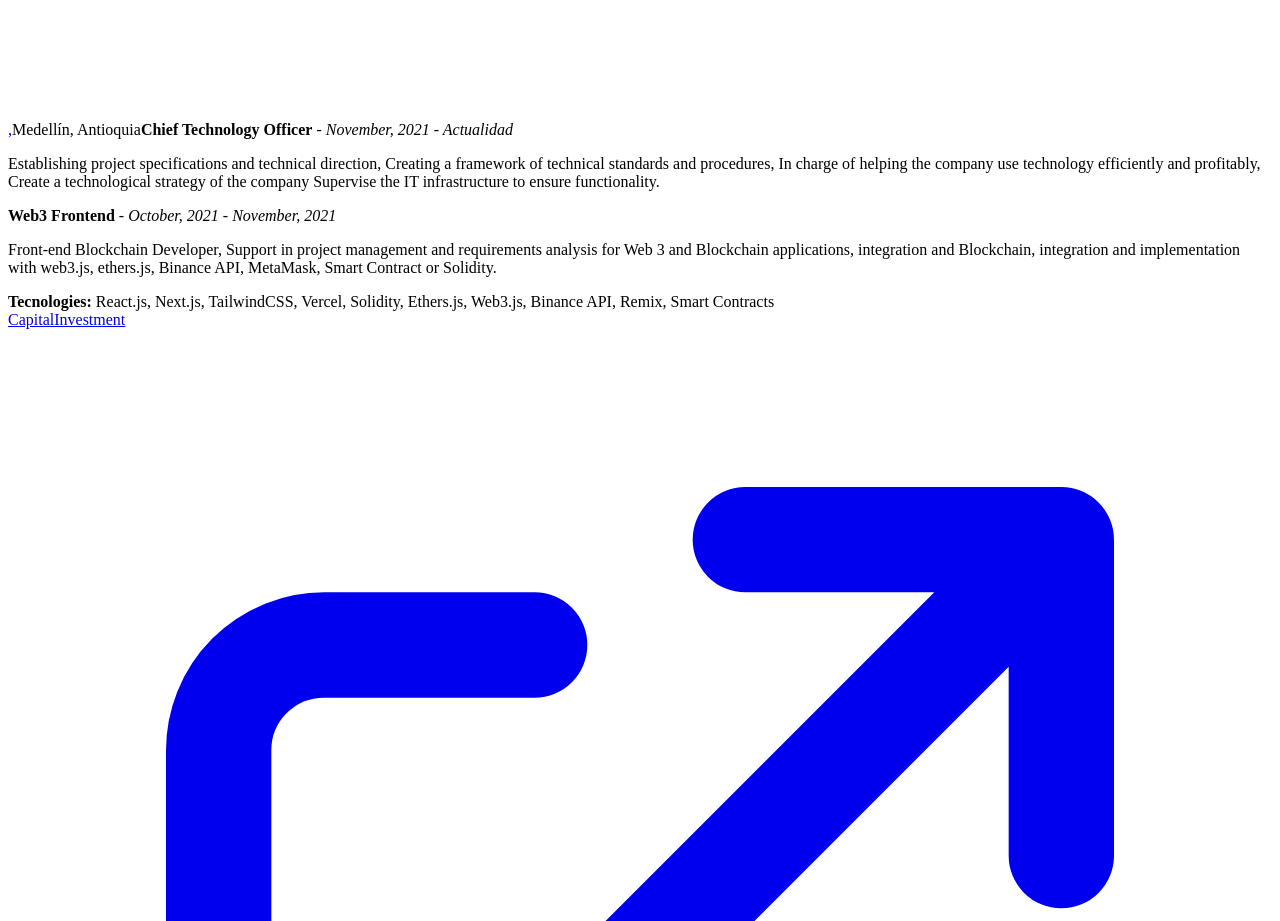
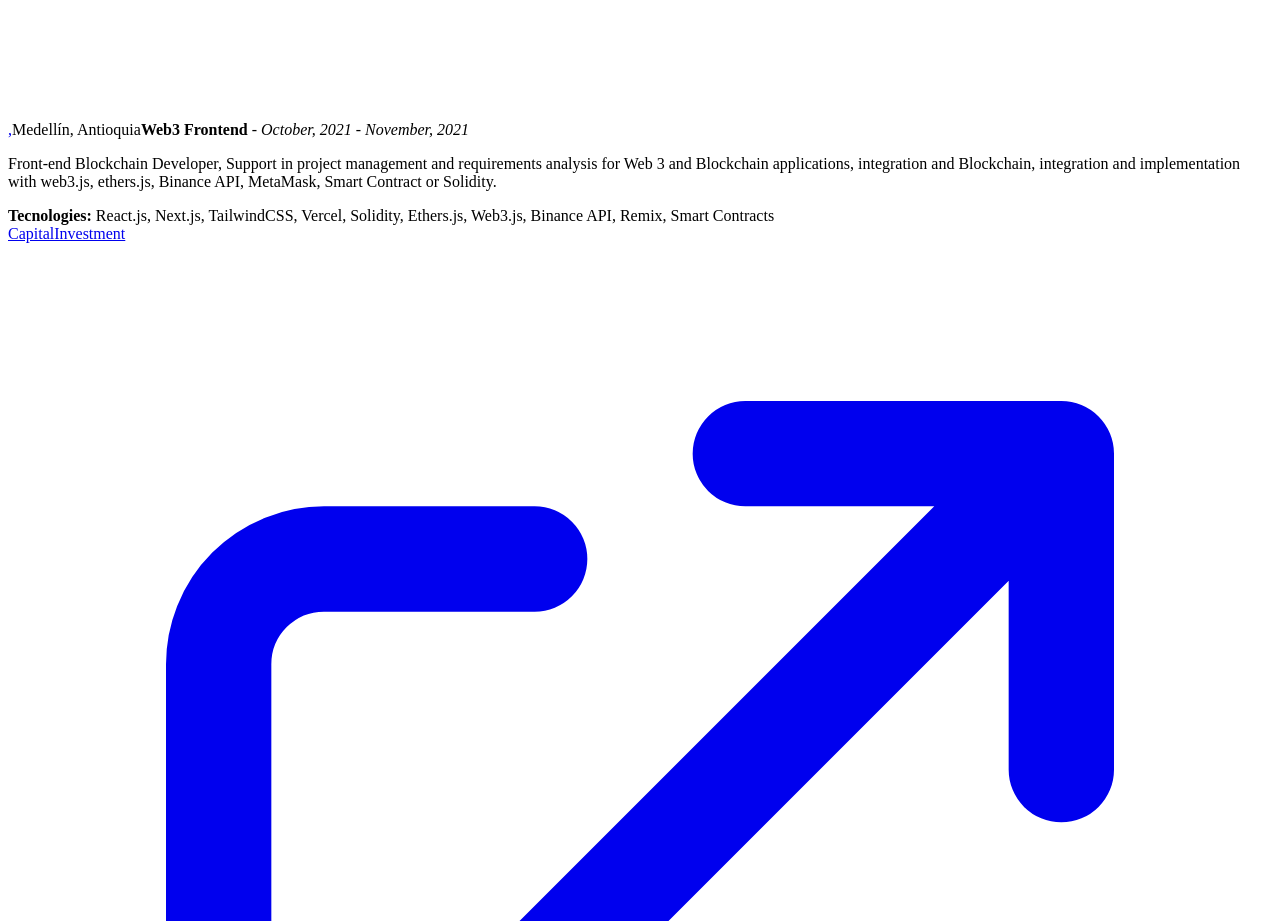
Before and after one commit to perezjair94/portfolio, a Next.js app: page / in a window 1280 px wide. Shown: the part 3020-3941 px from the top of the page. Built offline with nearby package versions, Linux system fonts and the light colour scheme.

Commit message:
refactor: remove last job title on capital investment expirience

```diff
--- a/pages/index.jsx
+++ b/pages/index.jsx
@@ -146,7 +146,7 @@ function Home() {
             <span className="text-base lg:text-lg font-light inline-block text-gray-600 my-2">
               Medellín, Antioquia
             </span>
-            <span className="text-base lg:text-lg block md:inline-block">
+            {/* <span className="text-base lg:text-lg block md:inline-block">
               <b className="font-semibold">Chief Technology Officer</b> -{" "}
               <i>November, 2021 - Actualidad</i>
             </span>
@@ -156,7 +156,7 @@ function Home() {
               charge of helping the company use technology efficiently and
               profitably, Create a technological strategy of the company
               Supervise the IT infrastructure to ensure functionality.
-            </p>
+            </p> */}
             <span className="text-base lg:text-lg block md:inline-block">
               <b className="font-semibold">Web3 Frontend</b> -{" "}
               <i>October, 2021 - November, 2021</i>
```
Also changed, not shown: 1 other file (tests, documents, lock files or other folders).
